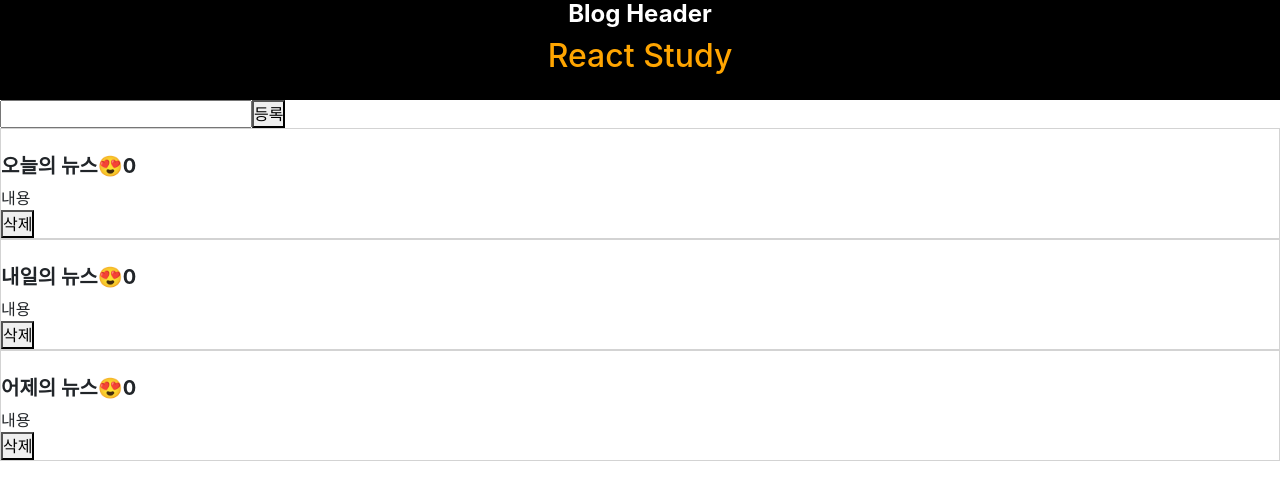
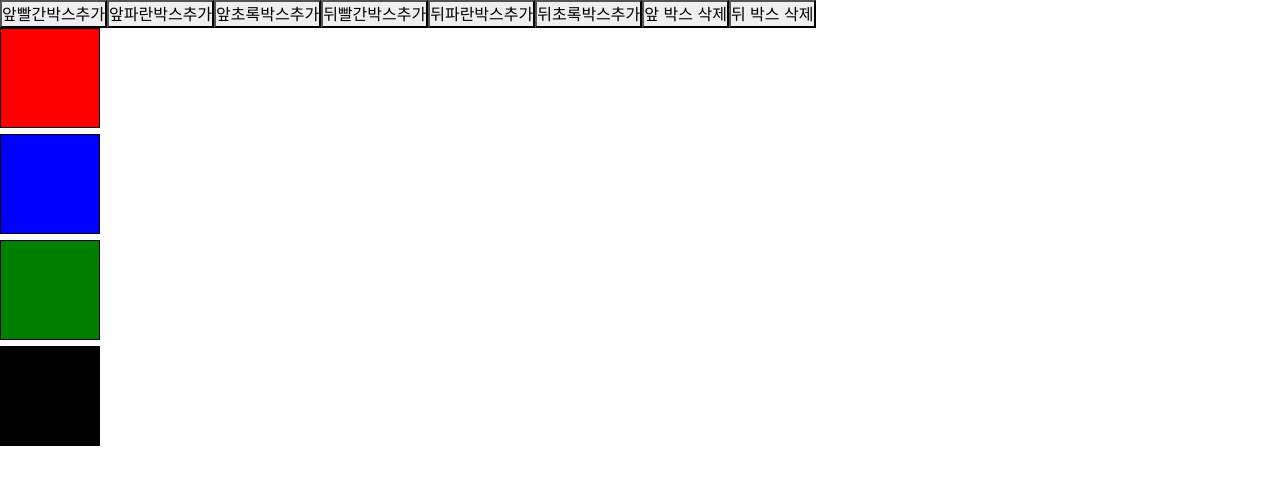
Before and after one commit to Dasol0303/react-study, a React (Create React App) app: page / in a window 1280 px wide. Shown: the top 500 px of the page. Built offline with nearby package versions, Linux system fonts and the light colour scheme.

Commit message:
연습5 동적인 컴포넌트 처리

```diff
--- a/src/App.js
+++ b/src/App.js
@@ -13,6 +13,7 @@ import NewsBlog from './newsblog/NewsBlog';
 import Practice04 from './practice/Practice04/Practice04';
 import FoodMarket from './foodmarket/pages/FoodMarket';
 import Practice05 from './practice/practice05/Practice05';
+import Practice06 from './practice/Practice06/Practice06';
 
 
 
@@ -30,7 +31,8 @@ function App() {
   // return <NewsBlog/>;
   // return <Practice04/>;
   // return <FoodMarket/>;
-  return <Practice05/>;
+  // return <Practice05/>;
+  return <Practice06/>;
 
   /*
   return (
--- /dev/null
+++ b/src/practice/Practice06/Prac05Box.js
@@ -0,0 +1,14 @@
+
+import './Practice06.css';
+
+function Prac05Box(color) {
+    return (
+        <div>
+{/* 동욱님이 알려주심... color 저거 받을 때는 '속성.color' 이렇게 받자..ㅠㅠ */}
+{/* <div className='box' style={{backgroundColor:color.color}}></div> */}
+            <div className='box' style={{backgroundColor:color.bgColor}}></div>
+        </div>
+    );
+}
+
+export default Prac05Box;
--- /dev/null
+++ b/src/practice/Practice06/Practice06.css
@@ -0,0 +1,11 @@
+.box {
+    width: 100px;
+    height: 100px;
+    border:1px solid black;
+    display: inline-block;
+    /* 얘 왜 플렉스 안먹힘요????? */
+}
+
+.bg-red {
+    background-color: red;
+}
--- /dev/null
+++ b/src/practice/Practice06/Practice06.js
@@ -0,0 +1,153 @@
+import Prac05Box from "./Prac05Box";
+import { useState } from "react";
+
+function Practice06() {
+
+        let [boxes, setBoxes] = useState(['red', 'blue', 'green', 'black']);
+
+
+
+    return (
+<div>
+            <div>
+                <button onClick={() => {
+                    let temp = ['red', ...boxes];
+                    setBoxes(temp);
+                }}>앞빨간박스추가</button>
+
+                <button onClick={() => {
+                    let temp = ['blue', ...boxes];
+                    setBoxes(temp);
+                }}>앞파란박스추가</button>
+
+                <button onClick={() => {
+                    let temp = ['green', ...boxes];
+                    setBoxes(temp);
+                }}>앞초록박스추가</button>
+
+
+                <button onClick={() => {
+                    let temp = [...boxes, 'red'];
+                    setBoxes(temp);
+                }}>뒤빨간박스추가</button>
+
+                <button onClick={() => {
+                    let temp = [...boxes, 'blue'];
+                    setBoxes(temp);
+                }}>뒤파란박스추가</button>
+
+                <button onClick={() => {
+                    let temp = [...boxes, 'green'];
+                    setBoxes(temp);
+                }}>뒤초록박스추가</button>
+
+
+                <button onClick={()=>{
+                    //앞: unshift   shift
+                    //뒤: push      pop
+                    let temp = [...boxes];
+                    temp.shift();
+                    setBoxes(temp);
+                }}>앞 박스 삭제</button>
+                <button onClick={()=>{
+                    let temp = [...boxes];
+                    temp.pop();
+                    setBoxes(temp);
+                }}>뒤 박스 삭제</button>
+
+            </div>
+
+
+            {/* {
+                boxes.map((item)=>{
+                    return <div className="box" style={{backgroundColor: item}}></div>;
+                })
+            } */}
+
+            {
+                boxes.map((item)=>{
+                    return <Prac05Box bgColor={item}/>;
+                })
+            }
+
+        </div>
+    );
+}
+
+
+/*
+function Practice06() {
+
+        let [boxes, setBoxes] = useState([
+            <div className="box bg-red"></div>,
+            <div className="box" style={{backgroundColor:'blue'}}></div>,
+            <div className="box" style={{backgroundColor:'green'}}></div>,
+            <div className="box" style={{backgroundColor:'black'}}></div>
+        ]);
+
+
+    return (
+
+        <div>
+            <div>
+                <button onClick={() => {
+                    let temp = [...boxes];
+                    temp.unshift(<div className="box bg-red"></div>);
+                    setBoxes(temp);
+                }}>앞빨간박스추가</button>
+
+                <button onClick={() => {
+                    let temp = [...boxes];
+                    temp.unshift(<div className="box" style={{backgroundColor:'blue'}}></div>);
+                    setBoxes(temp);
+                }}>앞파란박스추가</button>
+
+                <button onClick={() => {
+                    let temp = [...boxes];
+                    temp.unshift(<div className="box" style={{backgroundColor:'green'}}></div>);
+                    setBoxes(temp);
+                }}>앞초록박스추가</button>
+
+
+                <button onClick={() => {
+                    let temp = [...boxes];
+                    temp.push(<div className="box bg-red"></div>);
+                    setBoxes(temp);
+                }}>뒤빨간박스추가</button>
+
+                <button onClick={() => {
+                    let temp = [...boxes];
+                    temp.push(<div className="box" style={{backgroundColor:'blue'}}></div>);
+                    setBoxes(temp);
+                }}>뒤파란박스추가</button>
+
+                <button onClick={() => {
+                    let temp = [...boxes];
+                    temp.push(<div className="box" style={{backgroundColor:'green'}}></div>);
+                    setBoxes(temp);
+                }}>뒤초록박스추가</button>
+
+                <button onClick={()=>{
+                    //앞: unshift   shift
+                    //뒤: push      pop
+                    let temp = [...boxes];
+                    temp.shift();
+                    setBoxes(temp);
+                }}>앞 박스 삭제</button>
+                <button onClick={()=>{
+                    let temp = [...boxes];
+                    temp.pop();
+                    setBoxes(temp);
+                }}>뒤 박스 삭제</button>
+
+            </div>
+
+
+            {boxes}
+        </div>
+
+    );
+}
+    */
+
+export default Practice06;
```
